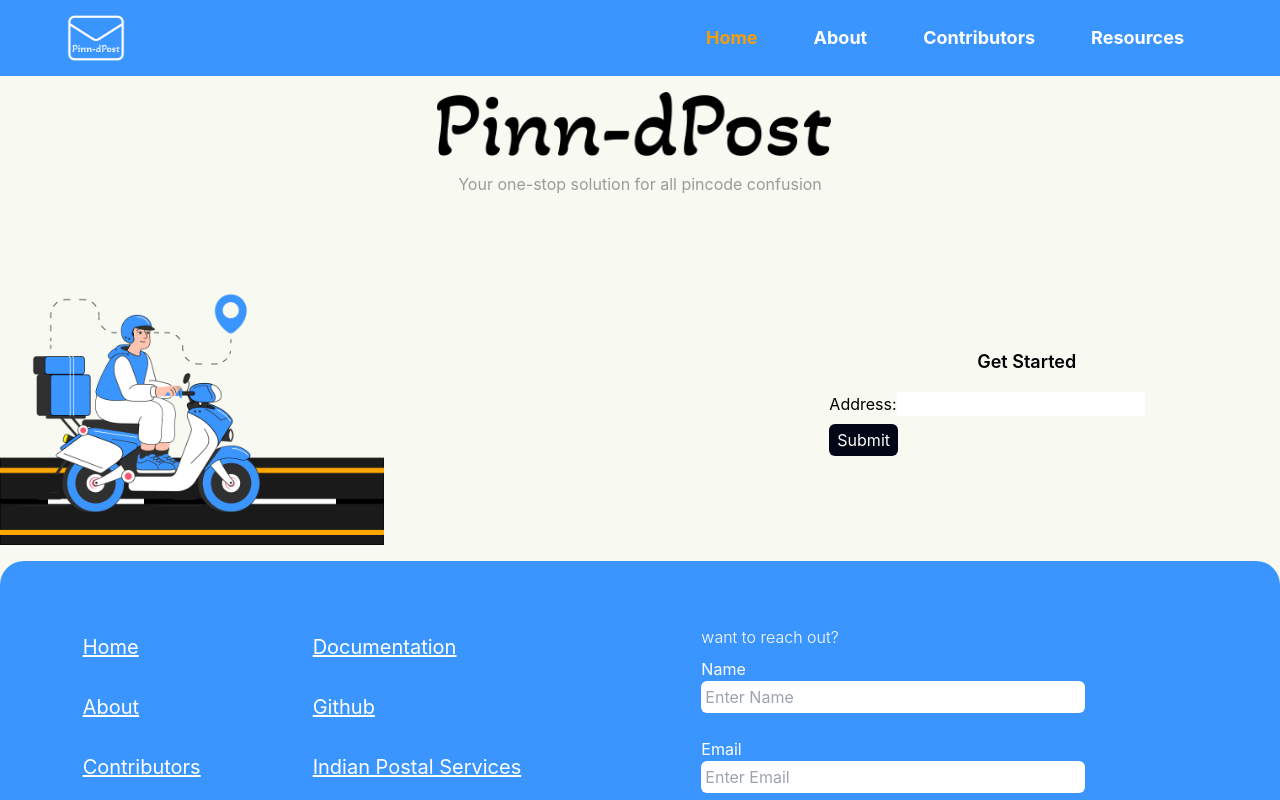
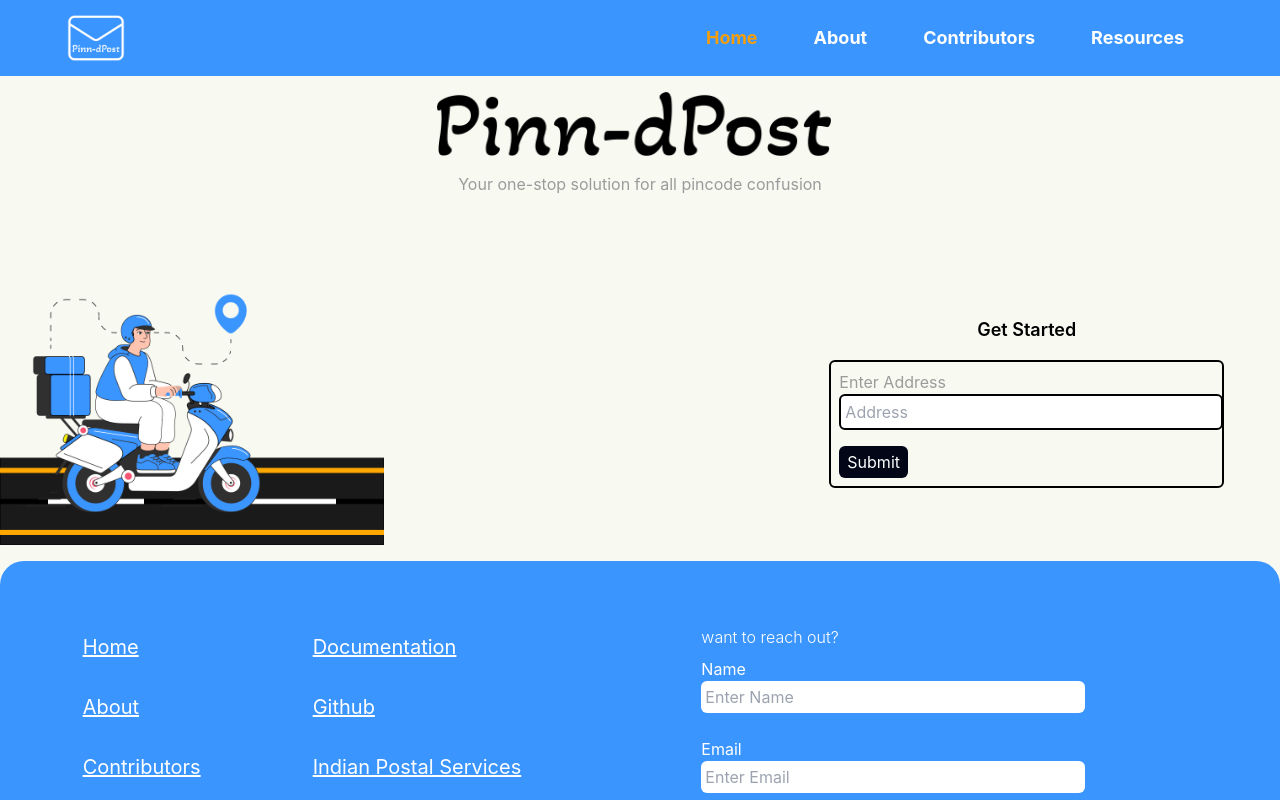
Before and after one commit to RashiJyotishi/Pinn-dPost, a React (Create React App) app in the folder client/: page / in a window 1280 px wide. Shown: the top 800 px of the page. Built offline with nearby package versions, Linux system fonts and the light colour scheme.

Commit message:
Improved upload form UI

```diff
--- a/client/src/components/UploadForm.js
+++ b/client/src/components/UploadForm.js
@@ -75,18 +75,21 @@ const UploadForm = () => {
   return (
     <div>
       <form onSubmit={handleSubmit}>
-        <div>
-          <label>Address:</label>
+        <div className=' border-black border-2 rounded-md p-2'>
+          <label className='text-font-grey'>Enter Address</label>
           <input
             type="text"
             value={address}
+            placeholder='Address'
             onChange={handleAddressChange}
+            className='block py-1 px-1 w-96 mb-2 border-black border-2 rounded-md p-2'
             required
           />
-        </div>
-        <button type="submit" className=' bg-slate-950 text-white px-2 py-1 rounded-md mt-2'disabled={loading}>
+          <button type="submit" className=' bg-slate-950 text-white px-2 py-1 rounded-md mt-2'disabled={loading}>
           {loading ? 'Loading...' : 'Submit'}
         </button>
+        </div>
+
       </form>
 
       {/* Display result */}
```
